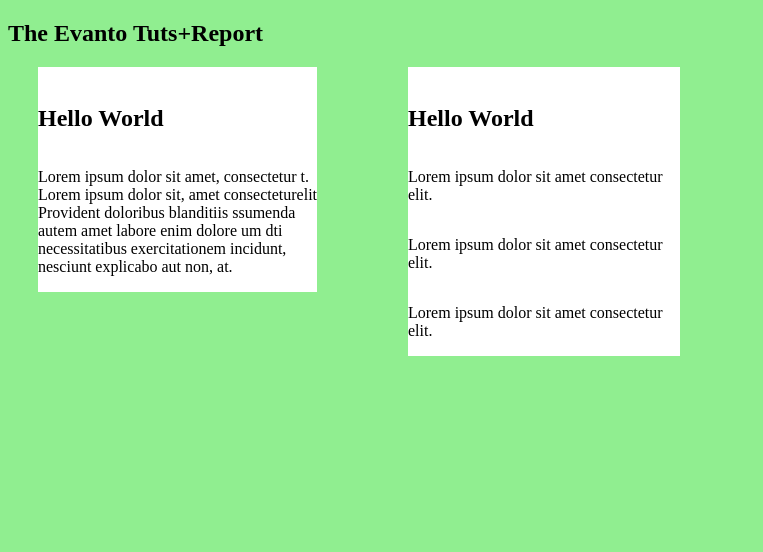
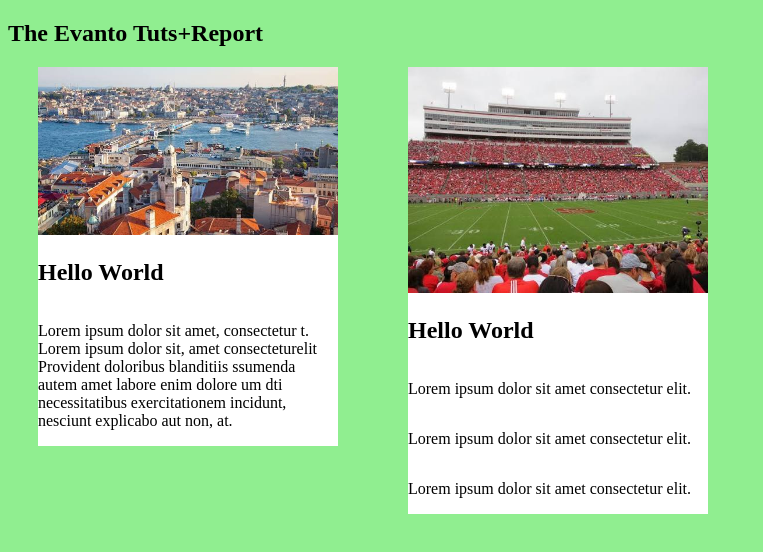
Before and after one commit to asifseemab23-coder/e.g.-assingment23, a plain HTML site: page index.html in a window 1280 px wide. Shown: the whole page, without its empty margins (0-763 px from the left). Drawn offline with Linux system fonts and the light colour scheme.

Commit message:
index.html

```diff
--- a/index.html
+++ b/index.html
@@ -11,7 +11,7 @@
         <h2>The Evanto Tuts+Report</h2>
 
     <div style="background-color: white;" class="div2">
-        <img src="images/istanbul.jpg" alt="" width="300px"><br>
+        <img src="istanbul.jpg" alt="" width="300px"><br>
         <h2 class="hd">Hello World</h2>
         <p>Lorem ipsum dolor sit amet, consectetur t. <br>
             Lorem ipsum dolor sit, amet consecteturelit <br>
@@ -21,7 +21,7 @@
              nesciunt explicabo aut non,  at.</p>
     </div>
     <div class="div3">
-        <img src="images/football.jpg" alt="" width="300px">
+        <img src="football.jpg" alt="" width="300px">
         <h2>Hello World</h2>
         <p>Lorem ipsum dolor sit amet consectetur  elit.</p>
         <p>Lorem ipsum dolor sit amet consectetur  elit.</p>
```
